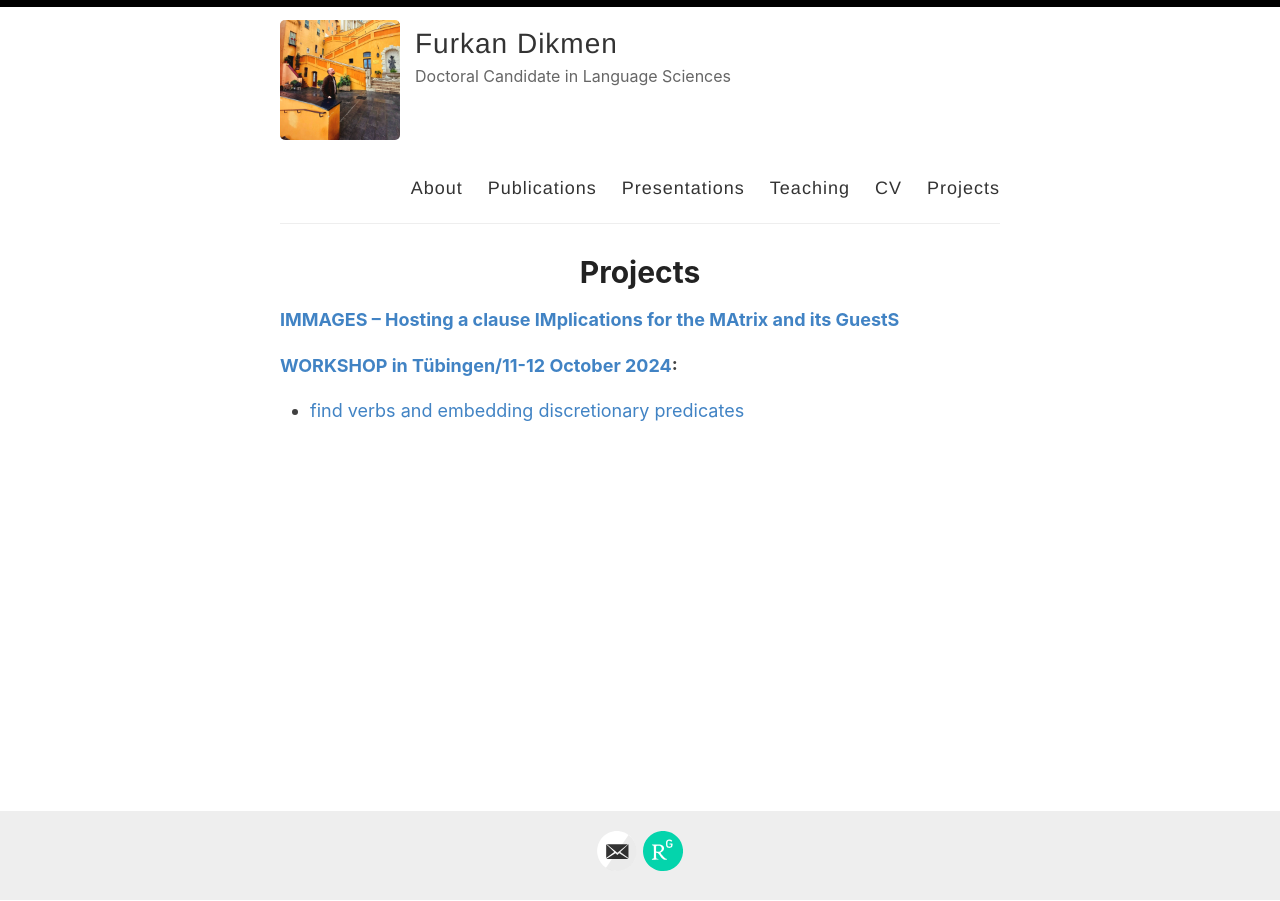
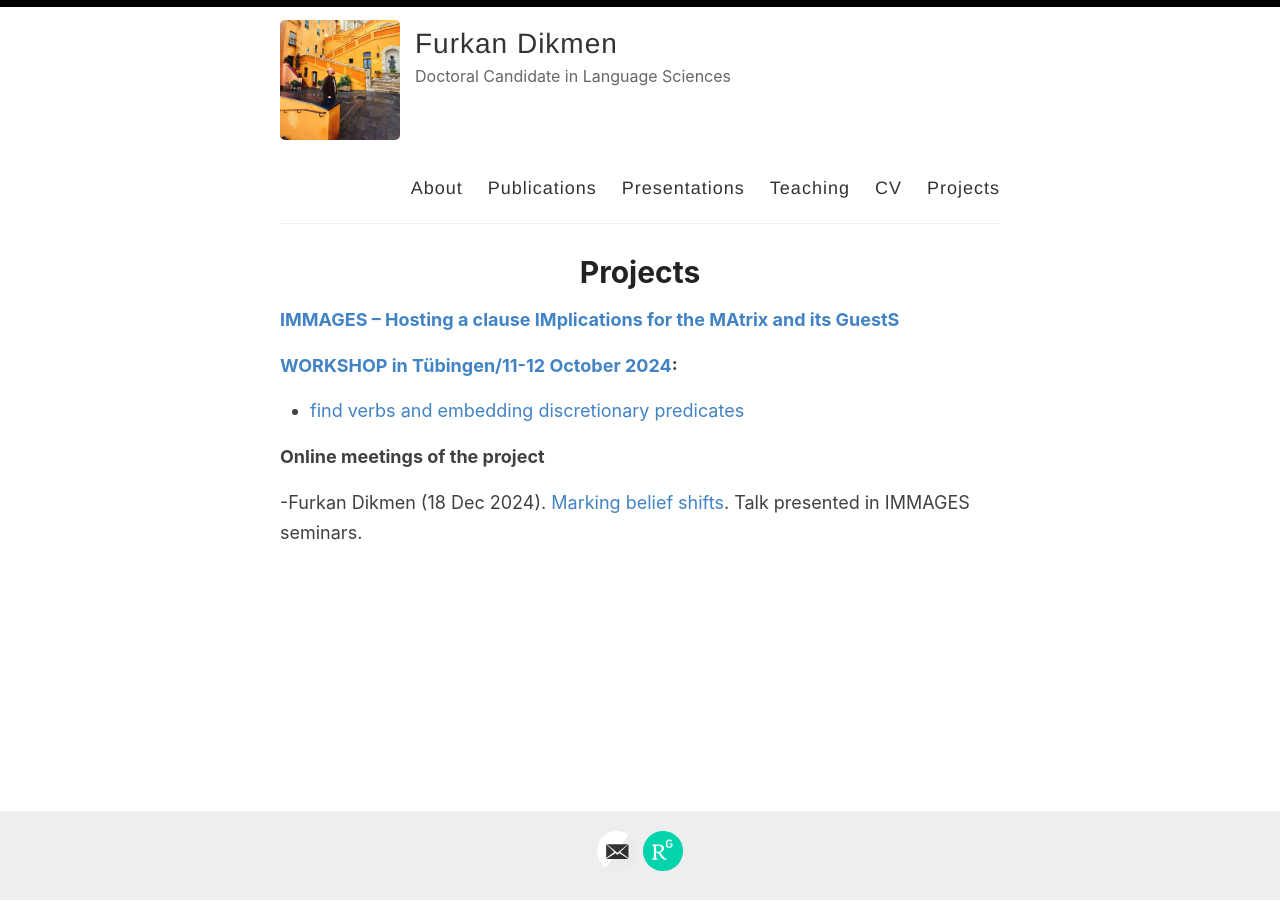
Before and after one commit to furkandikmen/furkandikmen.github.io, a Jekyll site: the page built from _pages/projects.md, in a window 1280 px wide. Built offline with Jekyll 4.4.1, drawn with Linux system fonts in a browser that asks for light colours.

Commit message:
Update projects.md

```diff
--- a/_pages/projects.md
+++ b/_pages/projects.md
@@ -10,3 +10,8 @@ permalink: /projects/
 **[WORKSHOP in Tübingen/11-12 October 2024](https://immages.hypotheses.org/1013){:target="_blank" rel="noopener noreferrer"}:**
 
 - [find verbs and embedding discretionary predicates](https://furkandikmen.com/assets/presentations/find_predicates(1).pdf){:target="_blank" rel="noopener noreferrer"}
+
+
+**Online meetings of the project**
+
+-Furkan Dikmen (18 Dec 2024). [Marking belief shifts](https://furkandikmen.com/assets/presentations/find_predicates(1).pdf){:target="_blank" rel="noopener noreferrer"}. Talk presented in IMMAGES seminars.
```
